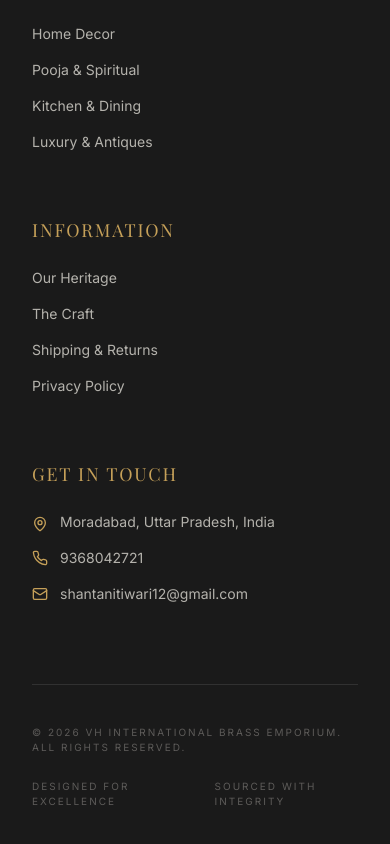
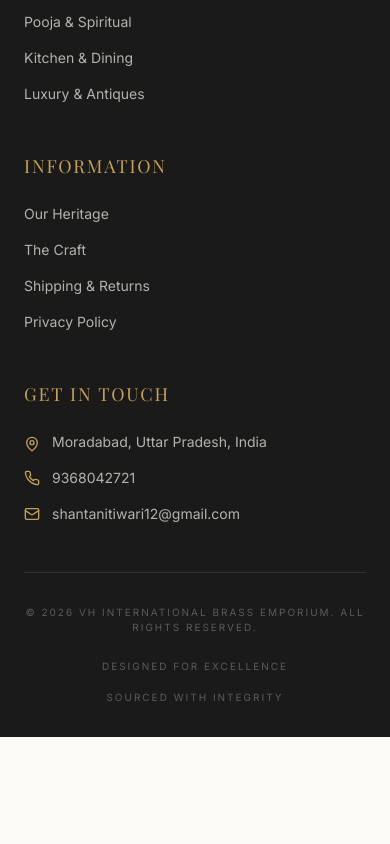
Before and after one commit to shantanutewari12/vh-internationall, a Next.js app: page / in a window 390 px wide. Shown: the part 6396-7240 px from the top of the page. After the commit the page ends 7133 px from the top, so only its background shows below. Built offline with nearby package versions, Linux system fonts and the light colour scheme; no server answers; a web font is replaced by a local one.

Commit message:
Make Footer responsive

```diff
--- a/src/components/ui/footer.tsx
+++ b/src/components/ui/footer.tsx
@@ -4,8 +4,8 @@
 
 export function Footer() {
   return (
-    <footer className="w-full overflow-hidden bg-[#1a1a1a] text-[#f7f3eb] pt-20 pb-10 px-8">
-      <div className="max-w-7xl mx-auto grid grid-cols-1 md:grid-cols-4 gap-16 mb-20">
+    <footer className="w-full overflow-hidden bg-[#1a1a1a] text-[#f7f3eb] pt-12 md:pt-20 pb-8 md:pb-10 px-6 md:px-8">
+      <div className="max-w-7xl mx-auto grid grid-cols-1 md:grid-cols-4 gap-12 md:gap-16 mb-12 md:mb-20">
         {/* Brand Section */}
         <div className="space-y-6">
           <div className="flex items-center gap-3">
@@ -64,9 +64,9 @@
         </div>
       </div>
 
-      <div className="max-w-7xl mx-auto border-t border-white/10 pt-10 flex flex-col md:flex-row justify-between items-center gap-6 text-[10px] uppercase tracking-[0.2em] text-cream-50/30">
+      <div className="max-w-7xl mx-auto border-t border-white/10 pt-8 flex flex-col md:flex-row justify-between items-center gap-6 text-[10px] uppercase tracking-[0.2em] text-cream-50/30 text-center md:text-left">
         <p>© 2026 VH INTERNATIONAL BRASS EMPORIUM. ALL RIGHTS RESERVED.</p>
-        <div className="flex gap-8">
+        <div className="flex flex-col sm:flex-row gap-4 sm:gap-8">
           <span>Designed for Excellence</span>
           <span>Sourced with Integrity</span>
         </div>
```
